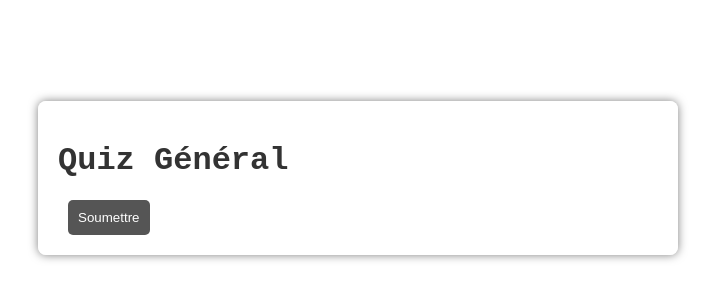
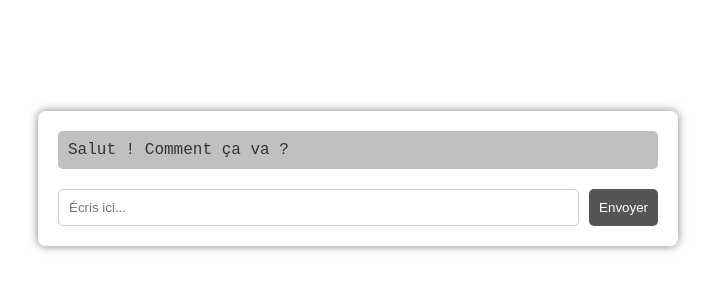
Before and after one commit to Thomas031/quiz, a plain HTML site: page index.html in a window 1280 px wide. Shown: the part 222-522 px from the top of the page, without its empty margins (282-997 px from the left). Drawn offline with Linux system fonts and the light colour scheme.

Commit message:
Update index.html

```diff
--- a/index.html
+++ b/index.html
@@ -3,15 +3,16 @@
 <head>
     <meta charset="UTF-8">
     <meta name="viewport" content="width=device-width, initial-scale=1.0">
-    <title>Quiz Général</title>
+    <title>Conversation Interactive</title>
     <link rel="stylesheet" href="styles.css">
 </head>
 <body>
     <div class="container">
-        <h1>Quiz Général</h1>
-        <div id="quiz"></div>
-        <button id="submit">Soumettre</button>
-        <div id="results"></div>
+        <div id="conversation"></div>
+        <div id="inputContainer">
+            <input type="text" id="userInput" placeholder="Écris ici...">
+            <button id="submit">Envoyer</button>
+        </div>
     </div>
     <script src="script.js"></script>
 </body>
```
